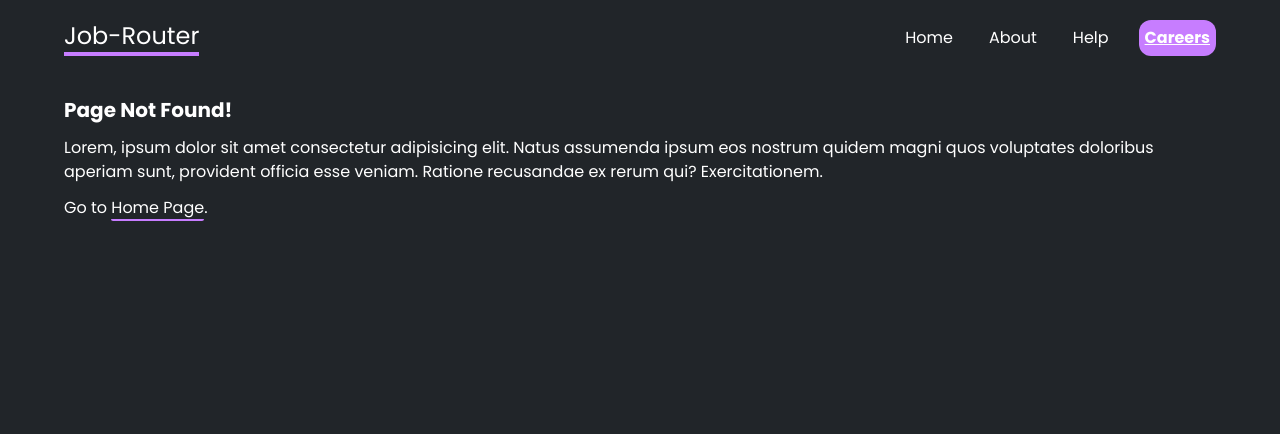
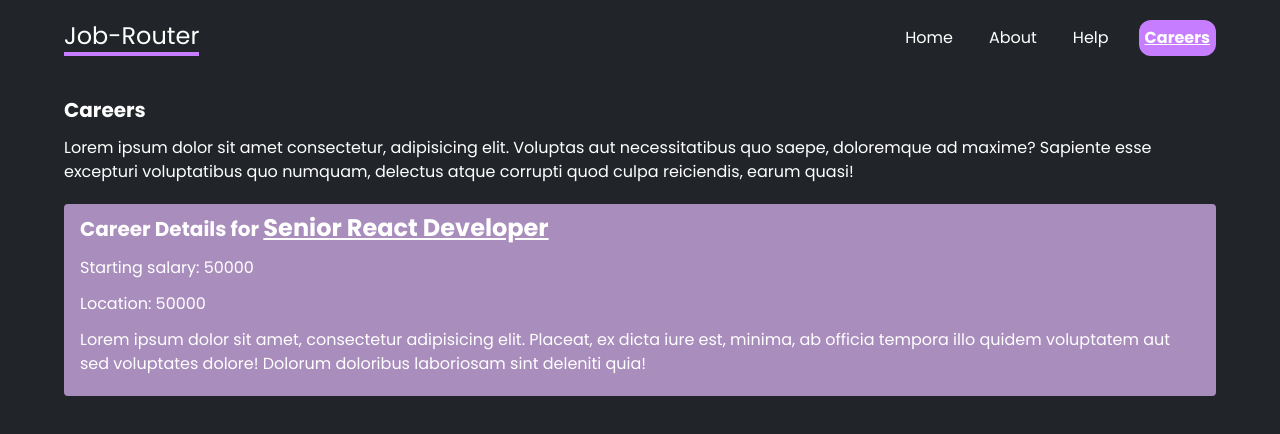
Before and after one commit to Khusro-S/Job-Router, a React (Vite) app: page /careers/1 in a window 1280 px wide. Shown: the top 434 px of the page. Built offline with nearby package versions, Linux system fonts and the light colour scheme; data requests are answered from the project's data file.

Commit message:
Career Detail Page

```diff
--- a/src/App.jsx
+++ b/src/App.jsx
@@ -11,7 +11,10 @@ import Home from "./Components/Home";
 import About from "./Components/About";
 import Faq from "./Components/Help/Faq";
 import Contact from "./Components/Help/Contact";
-import Careers, { careersLoader } from "./Components/Careers";
+import Careers, { careersLoader } from "./Components/Careers/Careers";
+import CareerDetails, {
+  careerDetailsLoader,
+} from "./Components/Careers/CareerDetails";
 import NotFound from "./Components/NotFound";
 
 // layouts
@@ -32,6 +35,11 @@ const router = createBrowserRouter(
 
       <Route path="careers" element={<CareersLayout />}>
         <Route loader={careersLoader} index element={<Careers />} />
+        <Route
+          loader={careerDetailsLoader}
+          path=":id"
+          element={<CareerDetails />}
+        />
       </Route>
 
       {/* to catch unknown routes and show something other than the default */}
--- /dev/null
+++ b/src/Components/Careers/CareerDetails.jsx
@@ -0,0 +1,32 @@
+import { useLoaderData, useParams } from "react-router-dom";
+
+export default function CareerDetails() {
+  const { id } = useParams();
+  const career = useLoaderData();
+  return (
+    <div className="career-details">
+      <h2>
+        Career Details for{" "}
+        <span className="underline text-2xl">{career.title}</span>
+      </h2>
+      <p>Starting salary: {career.salary}</p>
+      <p>Location: {career.salary}</p>
+      <div className="detail">
+        <p>
+          Lorem ipsum dolor sit amet, consectetur adipisicing elit. Placeat, ex
+          dicta iure est, minima, ab officia tempora illo quidem voluptatem aut
+          sed voluptates dolore! Dolorum doloribus laboriosam sint deleniti
+          quia!
+        </p>
+      </div>
+    </div>
+  );
+}
+
+// loader function
+export const careerDetailsLoader = async ({ params }) => {
+  const { id } = params;
+  const res = await fetch("http://localhost:4000/careers/" + id);
+
+  return res.json();
+};
--- a/src/Components/Careers.jsx
+++ b/src/Components/Careers/Careers.jsx
@@ -5,7 +5,7 @@ export default function Careers() {
   return (
     <div className="careers">
       {careers.map((career) => (
-        <Link to="/" key={career.id}>
+        <Link to={career.id.toString()} key={career.id}>
           <p className="font-bold text-lg">{career.title}</p>
           <p>Based in {career.location}</p>
         </Link>
--- a/src/index.css
+++ b/src/index.css
@@ -41,7 +41,7 @@
     @apply border-white
   }
   .faq .question {
-    @apply bg-background py-1 px-5 rounded-sm my-5 mx-0
+    @apply bg-background bg-opacity-80 py-2 px-4 rounded-sm my-5 mx-0
   }
   form {
     @apply mt-7
@@ -56,7 +56,7 @@
     @apply mb-[10px]
   }
   .careers > a{
-    @apply block bg-background p-2 rounded my-5 mx-0
+    @apply block bg-background bg-opacity-80 py-2 px-4 rounded my-5 mx-0
   }
   .careers > a:hover > p {
     @apply text-primary
@@ -67,4 +67,7 @@
   .careers > a p:last-child{
     @apply text-sm text-[#eee]
   }
+  .career-details {
+    @apply bg-background bg-opacity-80 py-2 px-4 rounded my-5
+  }
 }
```
